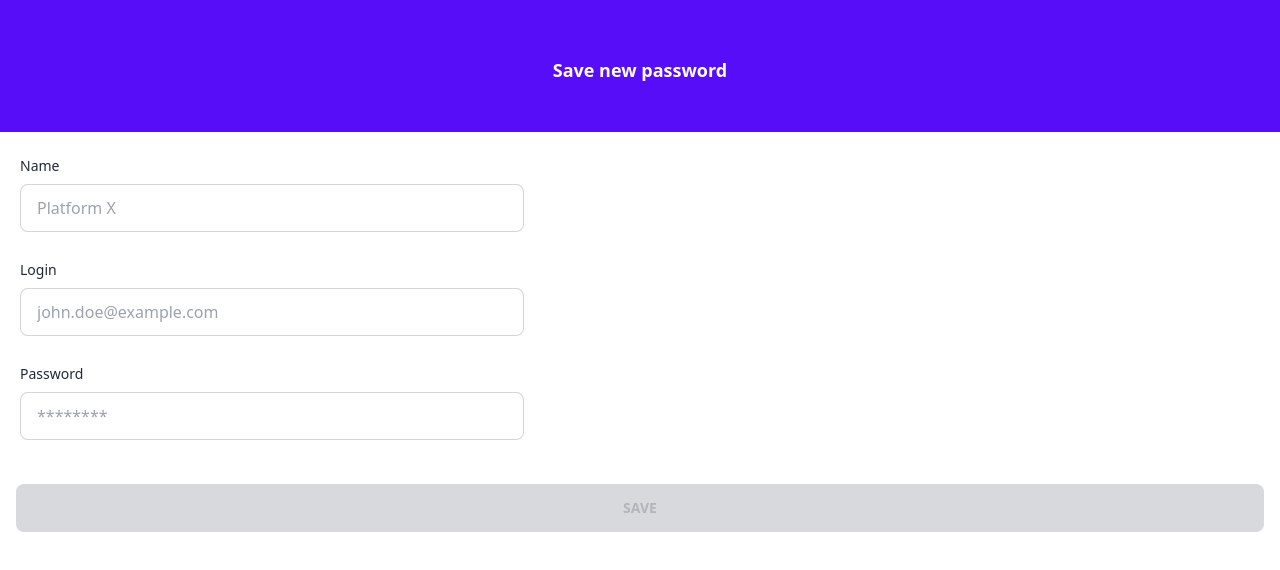
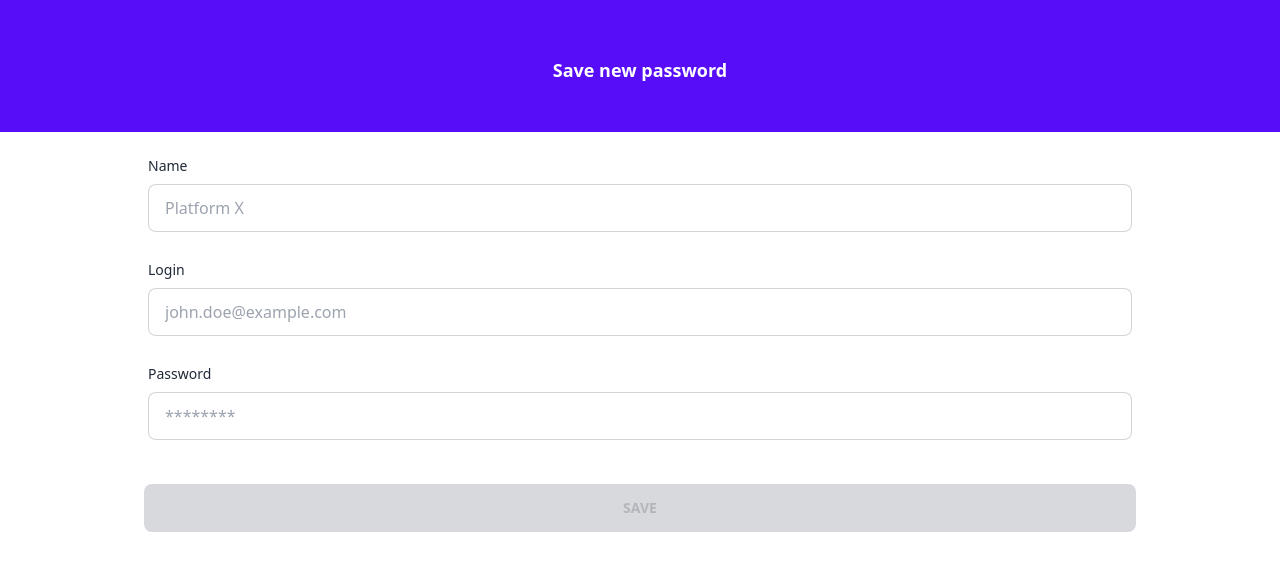
Before and after one commit to vitorwlima/cool-keeper, a Next.js app: page /save in a window 1280 px wide. Shown: the top 570 px of the page. Built offline with nearby package versions, Linux system fonts and the light colour scheme.

Commit message:
feat: add responsiveness to save screen

```diff
--- a/src/pages/save.tsx
+++ b/src/pages/save.tsx
@@ -31,9 +31,9 @@ const SavePassword: NextPage = () => {
       <section className="bg-primary text-primary-content flex flex-col items-center justify-center py-12">
         <strong className="text-lg mt-2">Save new password</strong>
       </section>
-      <section className="p-4">
+      <section className="p-4 max-w-5xl mx-auto">
         <form className="flex flex-col gap-3" onSubmit={handleSavePassword}>
-          <div className="form-control w-full max-w-lg">
+          <div className="form-control w-full">
             <label className="label flex flex-col items-start">
               <span className="label-text mb-2">Name</span>
               <input
@@ -46,7 +46,7 @@ const SavePassword: NextPage = () => {
               />
             </label>
           </div>
-          <div className="form-control w-full max-w-lg">
+          <div className="form-control w-full">
             <label className="label flex flex-col items-start">
               <span className="label-text mb-2">Login</span>
               <input
@@ -59,7 +59,7 @@ const SavePassword: NextPage = () => {
               />
             </label>
           </div>
-          <div className="form-control w-full max-w-lg">
+          <div className="form-control w-full">
             <label className="label flex flex-col items-start">
               <span className="label-text mb-2">Password</span>
               <input
```
